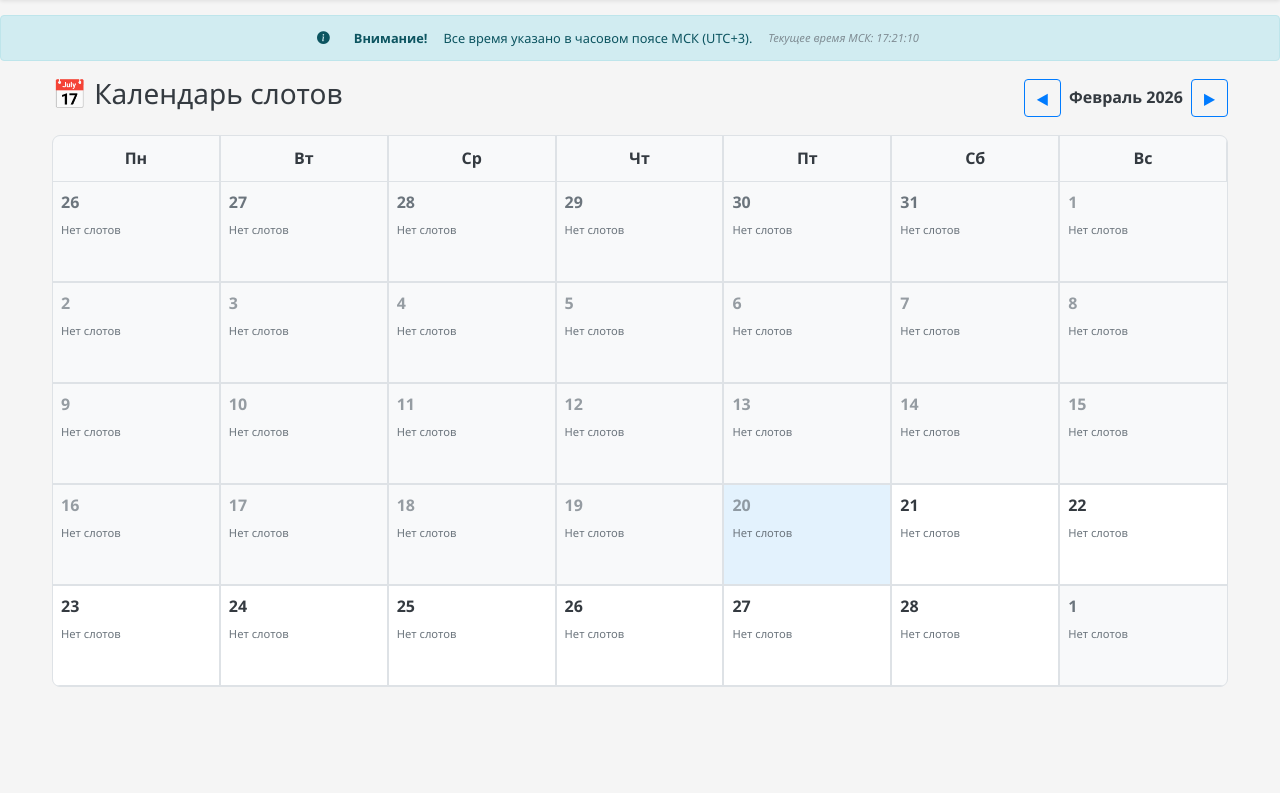
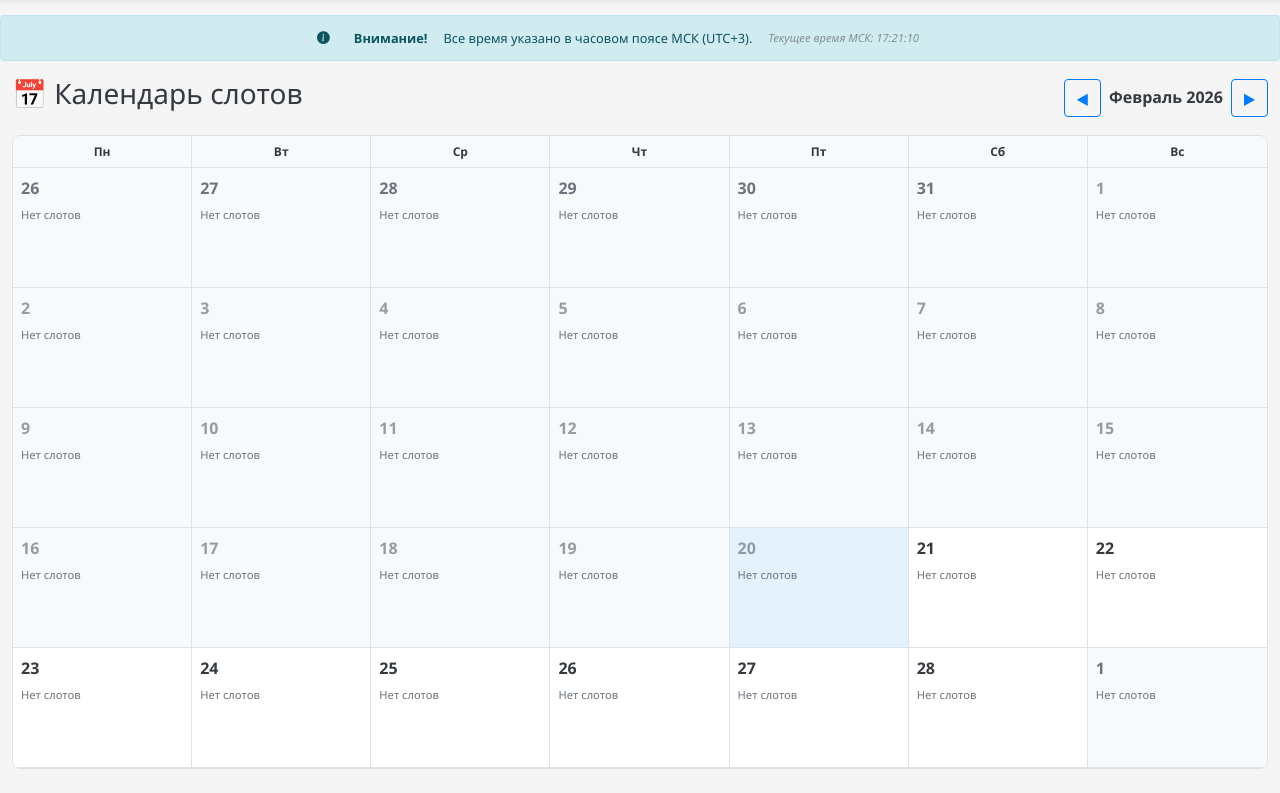
Before and after one commit to kexan/scheduler, a plain HTML site: page static/index.html in a window 1280 px wide. Shown: the part 68-861 px from the top of the page. Before the commit the page ends 800 px from the top, so only its background shows below. Drawn offline with nearby package versions, Linux system fonts and the light colour scheme; no server answers.

Commit message:
hotfix: grid fix

```diff
--- a/Cargo.toml
+++ b/Cargo.toml
@@ -1,6 +1,6 @@
 [package]
 name = "migration-scheduler"
-version = "0.2.2"
+version = "0.2.3"
 edition = "2024"
 
 [lib]
--- a/static/css/calendar.css
+++ b/static/css/calendar.css
@@ -1,33 +1,40 @@
-/* Стили для календаря */
 .calendar-grid {
     display: grid;
     grid-template-columns: repeat(7, 1fr);
-    gap: var(--calendar-gap);
-    background-color: var(--calendar-border);
+    grid-template-rows: 32px;
+    grid-auto-rows: minmax(120px, 1fr);
+    gap: 0;
     border: 1px solid var(--calendar-border);
     border-radius: var(--calendar-radius);
     overflow: hidden;
+    width: 100%;
 }
 
 .calendar-header {
     background-color: var(--light-color);
-    padding: 10px;
-    text-align: center;
+    padding: 4px;
     font-weight: bold;
+    font-size: 0.75rem;
+    display: flex;
+    align-items: center;
+    justify-content: center;
+    min-height: 32px;
     border-right: 1px solid var(--calendar-border);
+    border-bottom: 1px solid var(--calendar-border);
 }
 
-.calendar-header:last-child {
+.calendar-header:nth-child(7n) {
     border-right: none;
 }
 
 .calendar-day {
     background-color: white;
-    min-height: 100px;
     padding: 8px;
     position: relative;
+    min-height: 120px;
     border-right: 1px solid var(--calendar-border);
     border-bottom: 1px solid var(--calendar-border);
+    overflow: hidden;
 }
 
 .calendar-day:nth-child(7n) {
--- a/static/css/layout.css
+++ b/static/css/layout.css
@@ -14,7 +14,7 @@ header h1 {
 }
 
 .container {
-    max-width: 1200px;
+    max-width: 1400px;
     margin: 0 auto;
     padding: 0 15px;
 }
--- a/static/index.html
+++ b/static/index.html
@@ -104,7 +104,7 @@
                         </div>
                     </div>
                 </div>
-                <div id="calendarContainer">
+                  <div id="calendarContainer" class="mb-4"></div>
                 </div>
             </div>
         </div>
```
Also changed, not shown: 1 other file.
